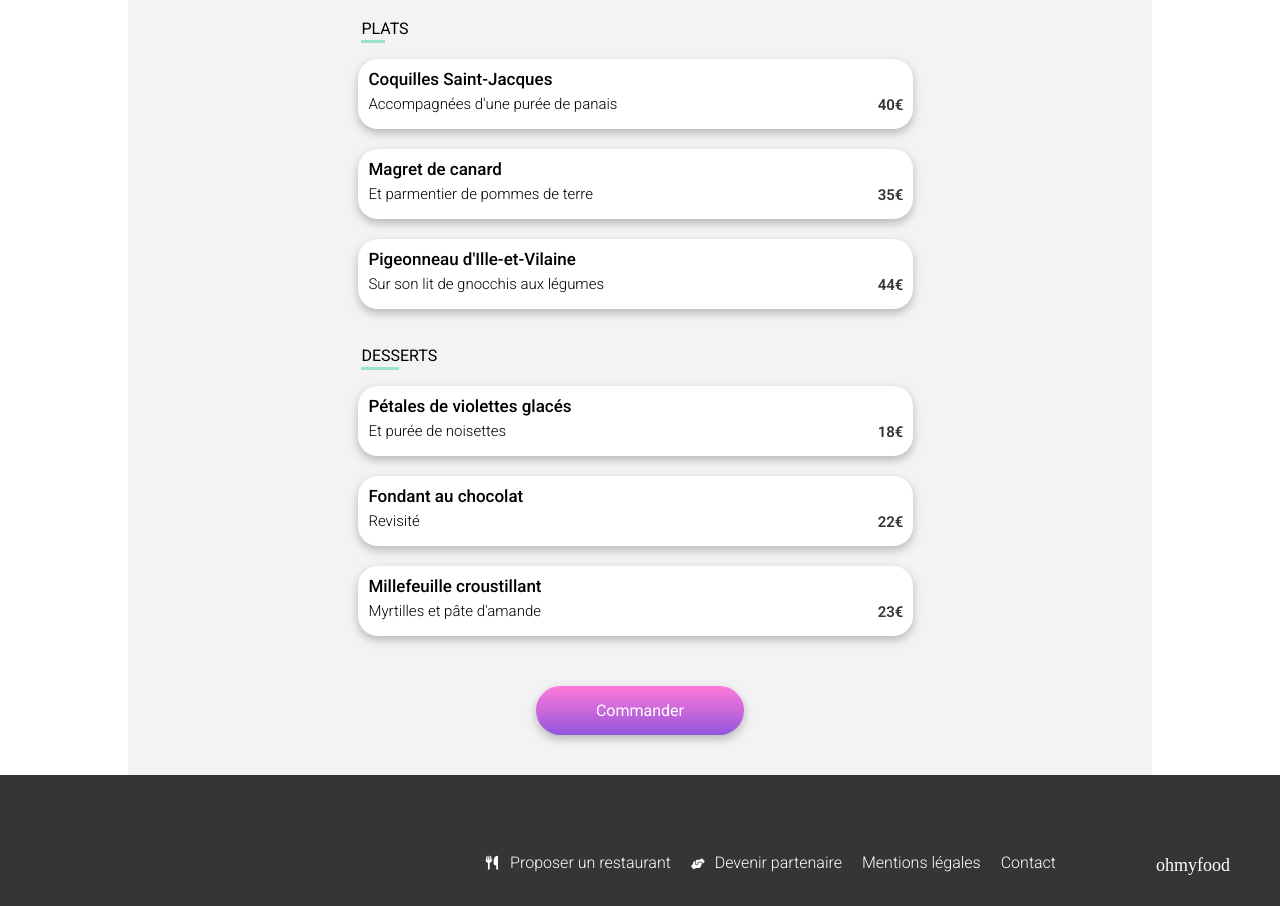
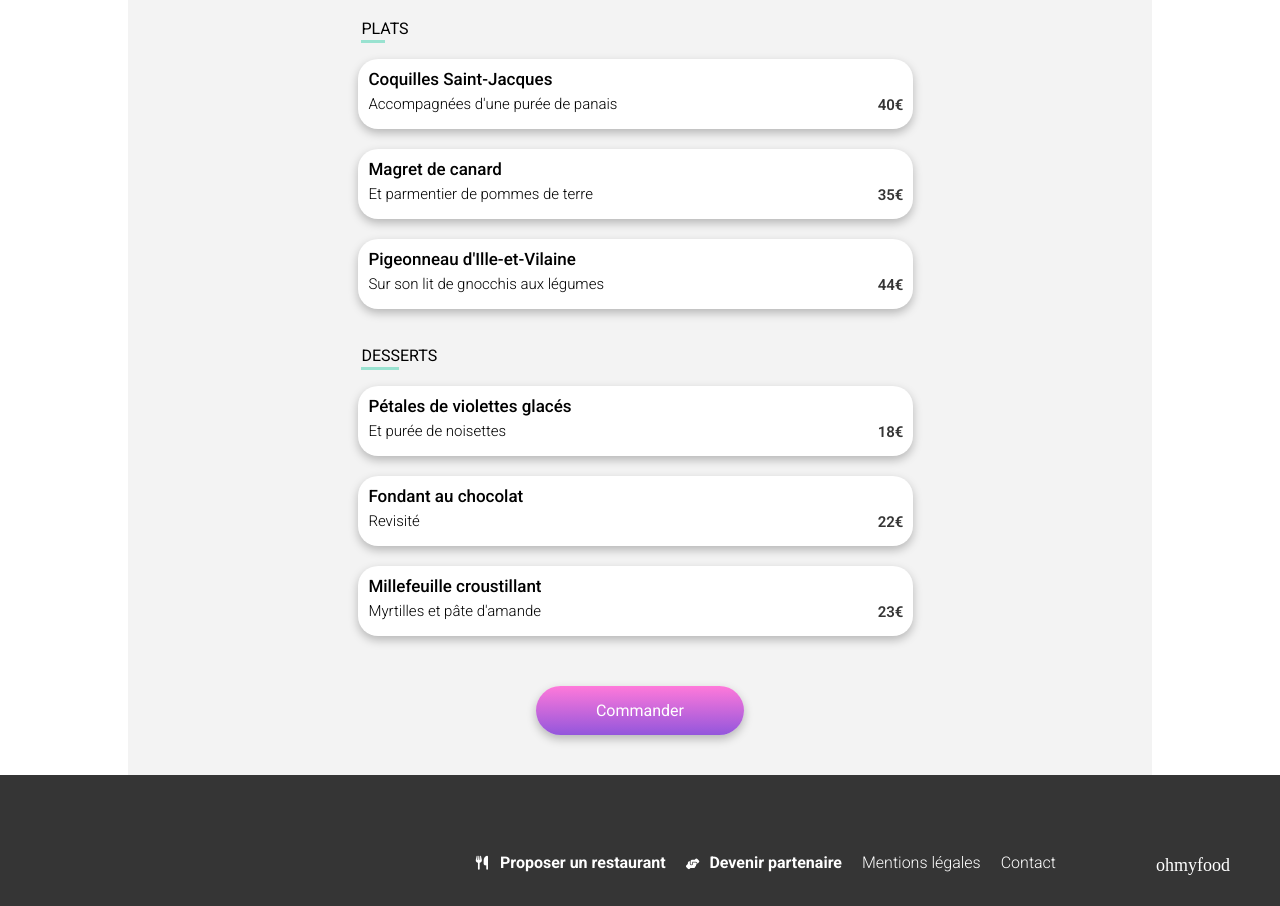
Before and after one commit to SalwaSliti/Project_4, a plain HTML site: page restaurants/a_la_francaise.html in a window 1280 px wide. Shown: the part 901-1807 px from the top of the page. Drawn offline with Linux system fonts and the light colour scheme; a web font is replaced by a local one.

Commit message:
modif text footer

```diff
--- a/restaurants/a_la_francaise.html
+++ b/restaurants/a_la_francaise.html
@@ -174,8 +174,8 @@
     <footer>
         <h3>ohmyfood</h3>
             <ul>
-                <li><a href="#"><i class="fa-solid fa-utensils"></i>Proposer un restaurant</a></li>
-                <li><a href="#"><i class="fa-solid fa-handshake-angle"></i>Devenir partenaire</a></li>
+                <li><a href="#"><i class="fa-solid fa-utensils"></i><strong>Proposer un restaurant</strong></a></li>
+                <li><a href="#"><i class="fa-solid fa-handshake-angle"></i><strong>Devenir partenaire</strong></a></li>
                 <li><a href="#">Mentions légales</a></li>
                 <li><a href="mailto:ohmyfood@mail.fr">Contact</a></li>
             </ul>
```
Also changed, not shown: restaurants/delice_des_sens.html (+2 -2 lines), restaurants/note_enchantee.html (+2 -2 lines), restaurants/palette_du_gout.html (+2 -2 lines), Sliti_Salwa_1_ohmyfood_102026.txt (added).
